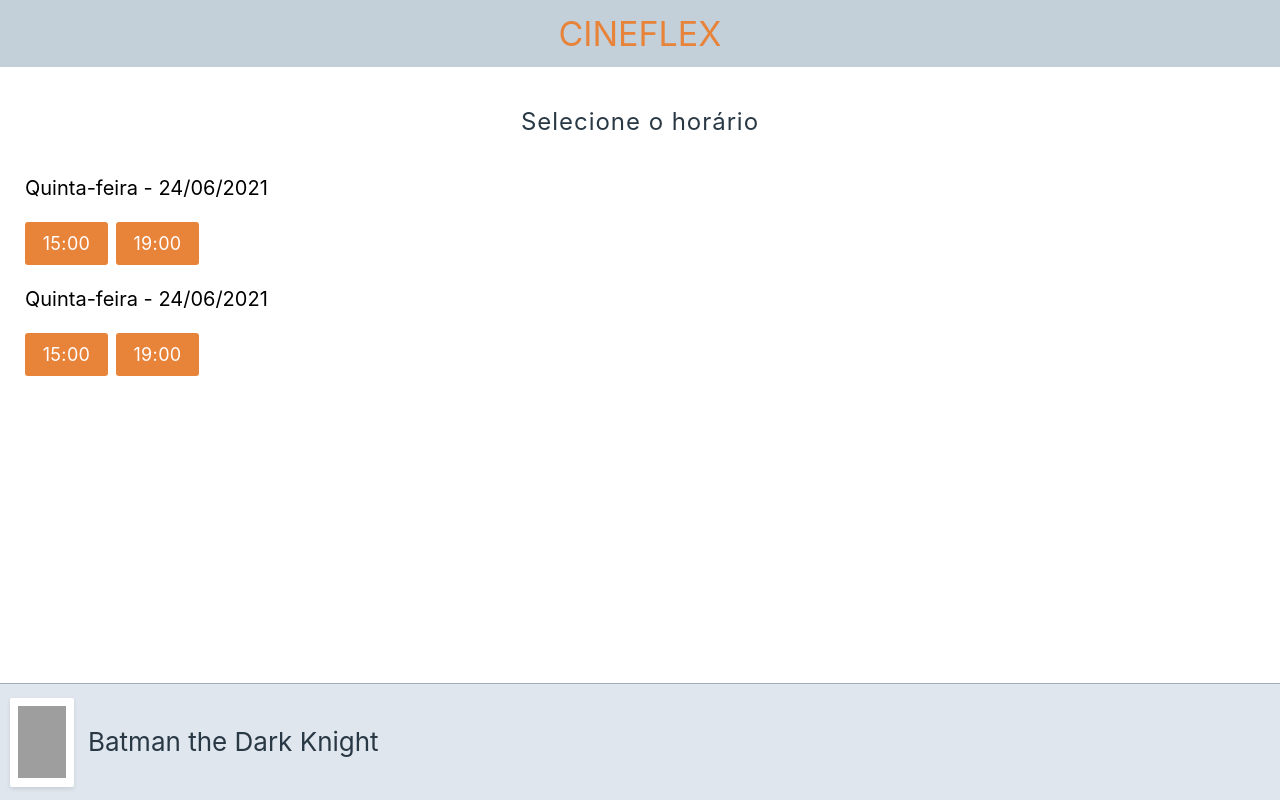
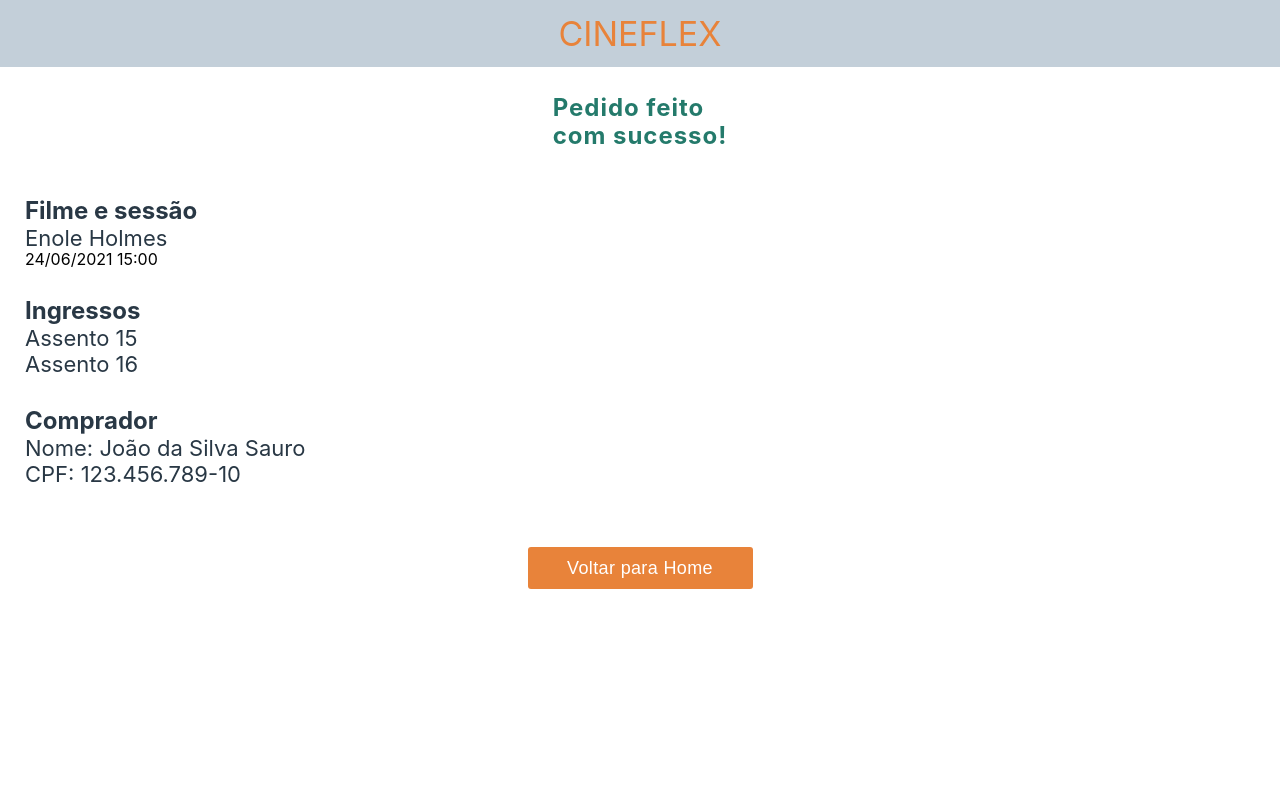
Before and after one commit to leandrodcs/cineflex, a React (Create React App) app: page / in a window 1280 px wide. Built offline with nearby package versions, Linux system fonts and the light colour scheme; grey boxes are pictures that could not be loaded.

Commit message:
Basic layout with static components completed

```diff
--- a/src/Components/App.css
+++ b/src/Components/App.css
@@ -49,6 +49,7 @@
   height: 110px;
   font-size: 24px;
   display: flex;
+  line-height: 28px;
   align-items: center;
   justify-content: center;
   letter-spacing: 0.04em;
--- a/src/Components/App.js
+++ b/src/Components/App.js
@@ -1,15 +1,19 @@
 import './App.css';
+import ConfirmationPage from './ConfirmationPage';
 import Header from './Header';
 import MainPage from './MainPage';
+import Seats from './Seats';
 import Sessions from './Sessions';
 
 export default function App() {
     return (
         <>
         <Header />
-        {/* <MainPage /> */}
-        <Sessions />
+        {/* <MainPage />  */}
+        {/* <Sessions /> */}
+        {/* <Seats /> */}
+        <ConfirmationPage />
         </>
 
-  );
+    );
 }
--- /dev/null
+++ b/src/Components/ConfirmationPage.css
@@ -0,0 +1,35 @@
+.confirmation {
+  color: #247a6b;
+  font-weight: 700;
+  margin-bottom: 20px;
+}
+.section:nth-child(3) {
+  margin: 30px 0 30px 0;
+}
+.title {
+  font-size: 24px;
+  font-weight: 700;
+  line-height: 28px;
+  color: #293845;
+}
+.info {
+  color: #293845;
+  font-size: 22px;
+  line-height: 26px;
+}
+button {
+  display: flex;
+  margin: 0 auto 0 auto;
+  border: none;
+  font-size: 18px;
+  letter-spacing: 0.02em;
+  width: 225px;
+  height: 42px;
+  background: #e8833a;
+  border-radius: 3px;
+  display: flex;
+  align-items: center;
+  justify-content: center;
+  color: #ffffff;
+  margin-top: 60px;
+}
--- /dev/null
+++ b/src/Components/ConfirmationPage.js
@@ -0,0 +1,28 @@
+import './ConfirmationPage.css';
+
+
+export default function ConfirmationPage() {
+
+    return (
+        <main className="wrapper">
+            <div className="header confirmation">Pedido feito<br/>com sucesso!</div>
+            <div className="section">
+                <div className="title">Filme e sessão</div>
+                <div className="info">Enole Holmes</div>
+                <div>24/06/2021 15:00</div>
+            </div>
+            <div className="section">
+                <div className="title">Ingressos</div>
+                <div className="info">Assento 15</div>
+                <div className="info">Assento 16</div>
+            </div>
+            <div className="section">
+                <div className="title">Comprador</div>
+                <div className="info">Nome: João da Silva Sauro</div>
+                <div className="info">CPF: 123.456.789-10</div>
+            </div>
+            <button>Voltar para Home</button>
+        </main>
+
+    )
+}
--- a/src/Components/Footer.css
+++ b/src/Components/Footer.css
@@ -29,7 +29,11 @@ footer {
 }
 .footer-title {
   font-size: 26px;
+  line-height: 30px;
   color: #293845;
+}
+.footer-title:nth-child(1) {
+  font-weight: bold;
 }
 .footer-blank {
   width: 100%;
--- a/src/Components/Footer.js
+++ b/src/Components/Footer.js
@@ -1,13 +1,17 @@
 import './Footer.css';
 
-export default function Footer() {
+export default function Footer({isSeat}) {
+
     return (
         <>
             <footer>
                 <div className="footer-banner">
                     <img src="https://i.pinimg.com/736x/81/c9/e5/81c9e59f12e05add26b5541a9fe807e5.jpg"/>
                 </div>
-                <div className="footer-title">Batman the Dark Knight</div>
+                <div>
+                    <div className="footer-title">Batman the Dark Knight</div>
+                    {isSeat ? <div className="footer-title">Quinta-feira - 15:00</div> : ""}
+                </div>
             </footer>
             <div className="footer-blank"></div>
         </>
--- a/src/Components/MainPage.js
+++ b/src/Components/MainPage.js
@@ -10,19 +10,19 @@ export default function MainPage() {
                     <img src="https://i.pinimg.com/736x/81/c9/e5/81c9e59f12e05add26b5541a9fe807e5.jpg"/>
                 </li>
                 <li className="movie-banner">
-                    <img src="https://i.pinimg.com/736x/81/c9/e5/81c9e59f12e05add26b5541a9fe807e5.jpg"/>
+                    <img src="https://upload.wikimedia.org/wikipedia/pt/8/82/Pulp_Fiction_cover.jpg"/>
                 </li>
                 <li className="movie-banner">
-                    <img src="https://i.pinimg.com/736x/81/c9/e5/81c9e59f12e05add26b5541a9fe807e5.jpg"/>
+                    <img src="https://upload.wikimedia.org/wikipedia/pt/8/8b/Django_Unchained_Poster.jpg"/>
                 </li>
                 <li className="movie-banner">
-                    <img src="https://i.pinimg.com/736x/81/c9/e5/81c9e59f12e05add26b5541a9fe807e5.jpg"/>
+                    <img src="https://br.web.img3.acsta.net/medias/nmedia/18/92/64/35/20210357.jpg"/>
                 </li>
                 <li className="movie-banner">
-                    <img src="https://i.pinimg.com/736x/81/c9/e5/81c9e59f12e05add26b5541a9fe807e5.jpg"/>
+                    <img src="https://br.web.img3.acsta.net/pictures/210/124/21012465_2013061319170245.jpg"/>
                 </li>
                 <li className="movie-banner">
-                    <img src="https://i.pinimg.com/736x/81/c9/e5/81c9e59f12e05add26b5541a9fe807e5.jpg"/>
+                    <img src="https://upload.wikimedia.org/wikipedia/pt/a/ac/The_Conjuring.jpg"/>
                 </li>
             </ul>
         </main>
--- /dev/null
+++ b/src/Components/Seats.css
@@ -0,0 +1,76 @@
+.seats {
+  display: flex;
+  justify-content: center;
+  flex-wrap: wrap;
+  gap: 18px 7px;
+}
+.seat {
+  display: flex;
+  align-items: center;
+  justify-content: center;
+  width: 26px;
+  height: 26px;
+  background: #c3cfd9;
+  border: 1px solid #808f9d;
+  border-radius: 12px;
+  font-size: 11px;
+  color: #000000;
+  letter-spacing: 0.04em;
+}
+.seats-label {
+  display: flex;
+  margin-top: 16px;
+}
+.seats-label div {
+  display: flex;
+  flex-direction: column;
+  justify-content: center;
+  align-items: center;
+  margin: 0 auto 0 auto;
+}
+.ball {
+  width: 25px;
+  height: 25px;
+  border-radius: 17px;
+}
+.label {
+  font-size: 13px;
+  color: #4e5a65;
+  height: 28px;
+  line-height: 15px;
+}
+.buyer-info {
+  font-size: 18px;
+  color: #293845;
+}
+.buyer-info p {
+  margin-bottom: 2px;
+}
+.buyer-info:nth-child(even) {
+  margin-top: 40px;
+  margin: 40px 0 8px 0;
+}
+.buyer-info input {
+  width: 100%;
+  height: 51px;
+  font-size: 18px;
+  line-height: 21px;
+  outline: none;
+  border-radius: 3px;
+  border: 1px solid #d5d5d5;
+}
+.buyer-info input::placeholder {
+  color: #afafaf;
+}
+.selected {
+  background: #8dd7cf;
+  border: 1px solid #1aae9e;
+}
+.available {
+  background: #c3cfd9;
+  border: 1px solid #7b8b99;
+}
+.unavailable {
+  background: #fbe192;
+  border: 1px solid #f7c52b;
+}
--- /dev/null
+++ b/src/Components/Seats.js
@@ -0,0 +1,47 @@
+import Footer from './Footer';
+import "./Seats.css";
+
+export default function Seats() {
+    const arr = [
+        "01","02","03","04","05","06","07","08","09","10",
+        "01","02","03","04","05","06","07","08","09","10",
+        "01","02","03","04","05","06","07","08","09","10",
+        "01","02","03","04","05","06","07","08","09","10",
+        "01","02","03","04","05","06","07","08","09","10"
+    ];
+
+    return (
+        <>
+            <main className="wrapper">
+                <div className="header">{"Selecione o(s) assento(s)"}</div>
+                <ul className="seats">
+                    {arr.map((num) => <li className="seat">{num}</li>)}
+                </ul>
+                <div className="seats-label">
+                    <div>
+                        <div className="ball selected"></div>
+                        <div className="label">Selecionado</div>
+                    </div>
+                    <div>
+                        <div className="ball available"></div>
+                        <div className="label">Disponível</div>
+                    </div>
+                    <div>
+                        <div className="ball unavailable"></div>
+                        <div className="label">Indisponível</div>
+                    </div>
+                </div>
+                <div className="buyer-info">
+                    <p>Nome do comprador:</p>
+                    <input placeholder="Digite seu nome..."></input>
+                </div>
+                <div className="buyer-info">
+                    <p>CPF do comprador:</p>
+                    <input placeholder="Digite seu CPF..."></input>
+                </div>
+                <button>Voltar para Home</button>
+            </main>
+            <Footer isSeat/>
+        </>
+    )
+}
```
